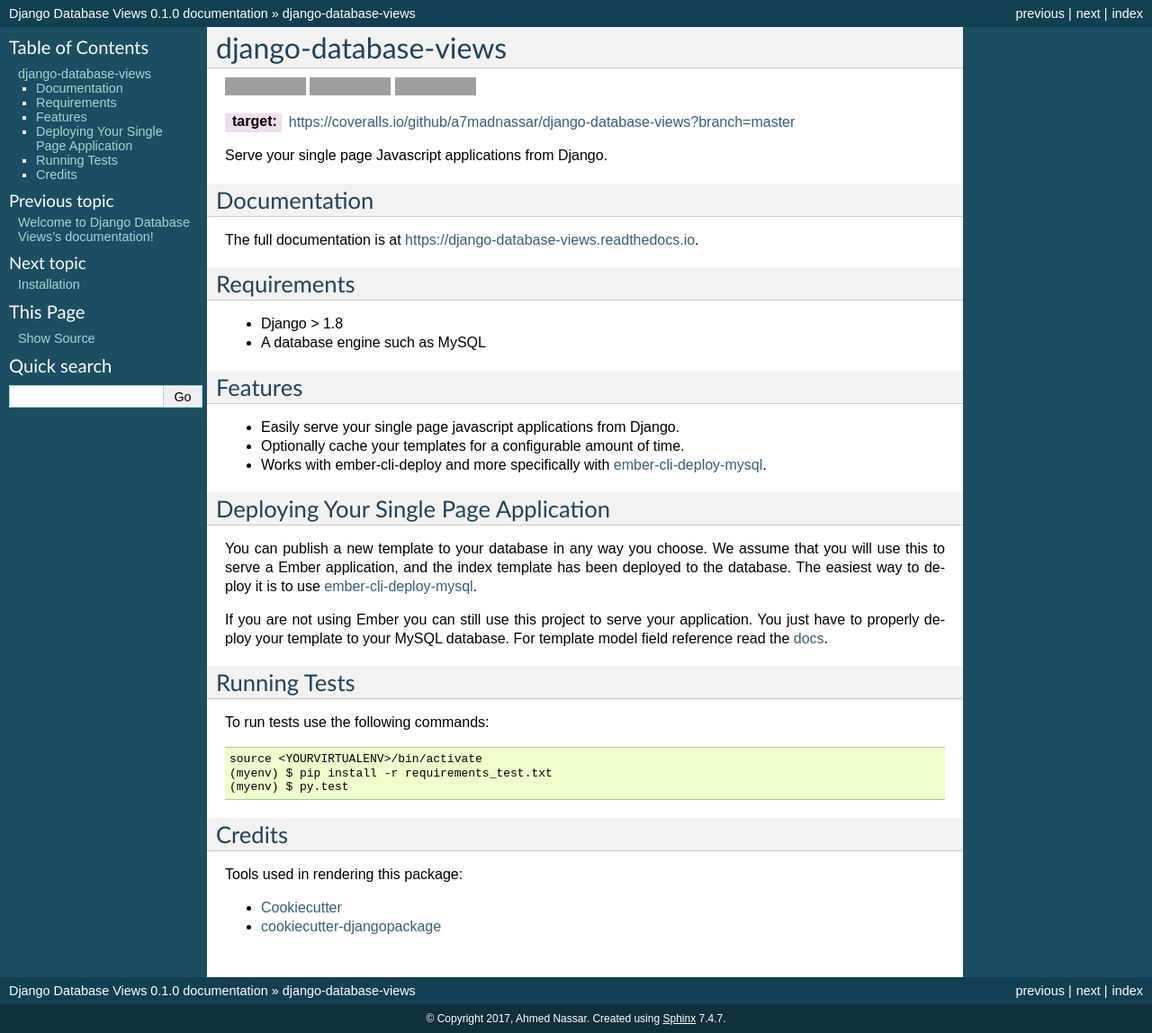
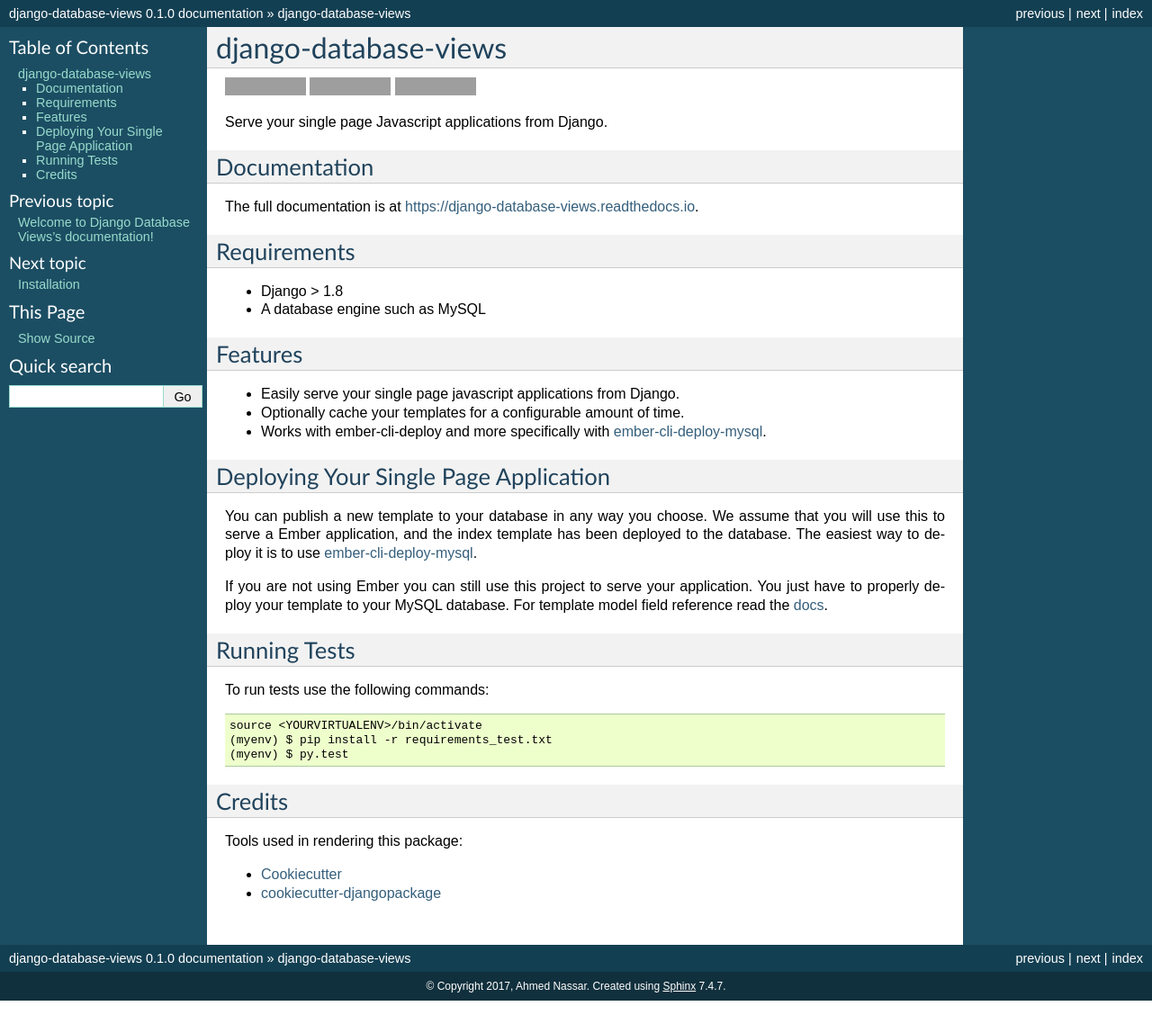
Before and after one commit to a7madnassar/django-database-views, a Sphinx documentation site: the page built from docs/readme.rst, in a window 1280 px wide. Shown: the whole page at 90% size. Built offline with Sphinx 7.4.7, drawn with Linux system fonts in a browser that asks for light colours; after the commit the page ends 1112 px from its top, so only the background shows below that; grey boxes are pictures that could not be loaded.

Commit message:
Preparing package for first PyPi release.

```diff
--- a/README.rst
+++ b/README.rst
@@ -3,13 +3,13 @@
 =====================
 
 .. image:: https://badge.fury.io/py/django-database-views.svg
-    :target: https://badge.fury.io/py/django_database_views
+    :target: https://badge.fury.io/py/django-database-views
 
 .. image:: https://travis-ci.org/a7madnassar/django-database-views.svg?branch=master
-    :target: https://travis-ci.org/a7madnassar/django_database_views
+    :target: https://travis-ci.org/a7madnassar/django-database-views
 
 .. image:: https://coveralls.io/repos/github/a7madnassar/django-database-views/badge.svg?branch=master
-:target: https://coveralls.io/github/a7madnassar/django-database-views?branch=master
+    :target: https://coveralls.io/github/a7madnassar/django-database-views?branch=master
 
 
 
--- a/docs/conf.py
+++ b/docs/conf.py
@@ -46,7 +46,7 @@
 master_doc = 'index'
 
 # General information about the project.
-project = u'Django Database Views'
+project = u'django-database-views'
 copyright = u'2017, Ahmed Nassar'
 
 # The version info for the project you're documenting, acts as replacement for
@@ -173,7 +173,7 @@
 #html_file_suffix = None
 
 # Output file base name for HTML help builder.
-htmlhelp_basename = 'django_database_viewsdoc'
+htmlhelp_basename = 'django-database-viewsdoc'
 
 
 # -- Options for LaTeX output --------------------------------------------------
@@ -192,7 +192,7 @@
 # Grouping the document tree into LaTeX files. List of tuples
 # (source start file, target name, title, author, documentclass [howto/manual]).
 latex_documents = [
-  ('index', 'django_database_views.tex', u'Django Database Views Documentation',
+  ('index', 'django-database-views.tex', u'Django Database Views Documentation',
    u'Ahmed Nassar', 'manual'),
 ]
 
@@ -222,7 +222,7 @@
 # One entry per manual page. List of tuples
 # (source start file, name, description, authors, manual section).
 man_pages = [
-    ('index', 'django_database_views', u'Django Database Views Documentation',
+    ('index', 'django-database-views', u'Django Database Views Documentation',
      [u'Ahmed Nassar'], 1)
 ]
 
@@ -236,8 +236,8 @@
 # (source start file, target name, title, author,
 #  dir menu entry, description, category)
 texinfo_documents = [
-  ('index', 'django_database_views', u'Django Database Views Documentation',
-   u'Ahmed Nassar', 'django_database_views', 'One line description of project.',
+  ('index', 'django-database-views', u'Django Database Views Documentation',
+   u'Ahmed Nassar', 'django-database-views', 'One line description of project.',
    'Miscellaneous'),
 ]
 
--- a/setup.py
+++ b/setup.py
@@ -71,9 +71,5 @@
         'Natural Language :: English',
         'Programming Language :: Python :: 2',
         'Programming Language :: Python :: 2.7',
-        'Programming Language :: Python :: 3',
-        'Programming Language :: Python :: 3.4',
-        'Programming Language :: Python :: 3.5',
-        'Programming Language :: Python :: 3.6',
     ],
 )
```
Also changed, not shown: 3 other files.
